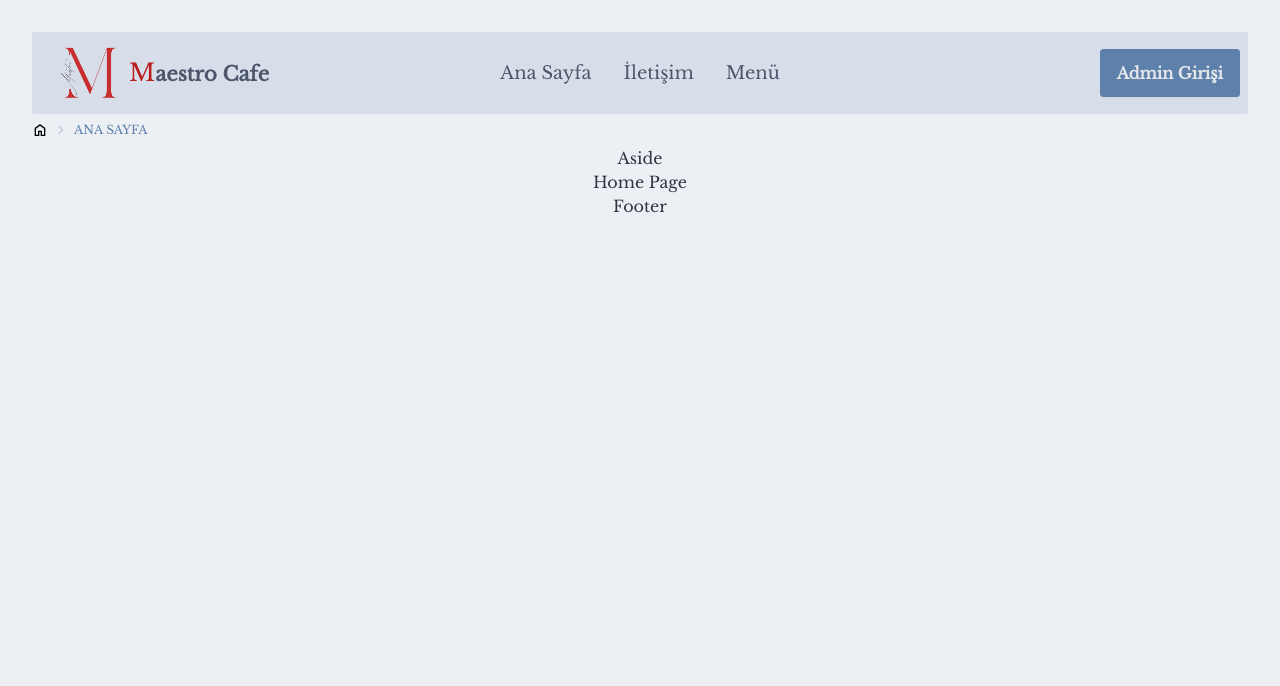
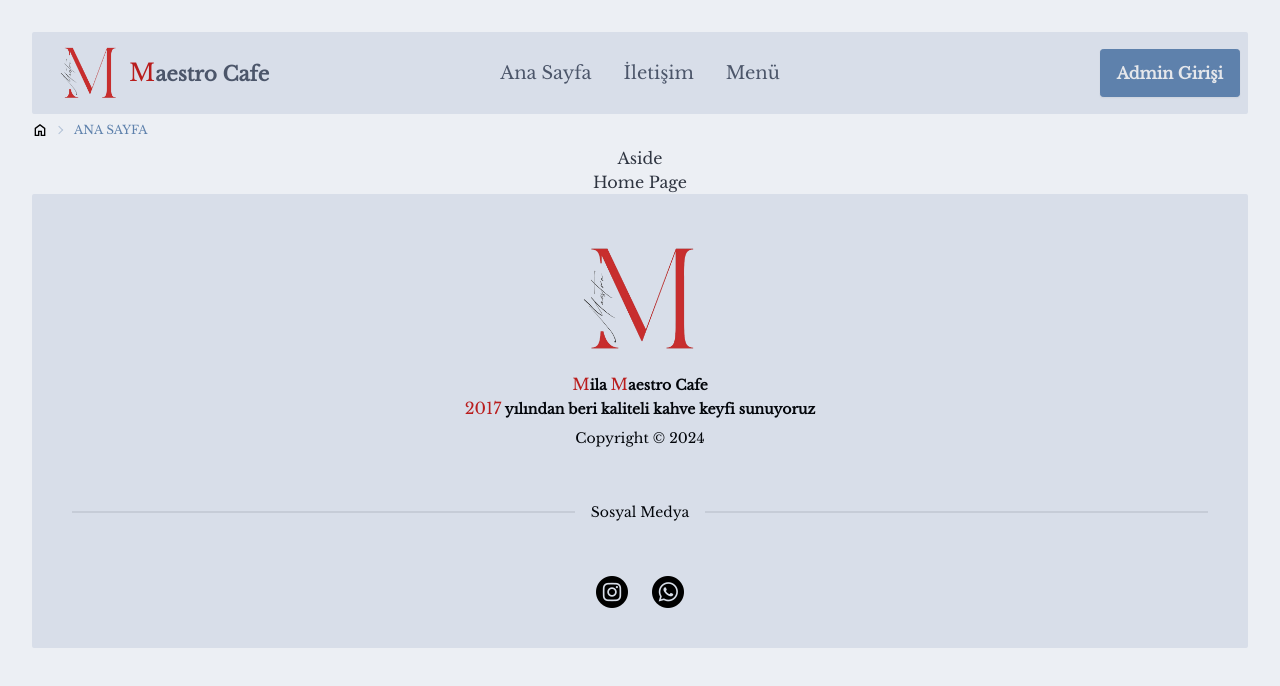
Before and after one commit to DoguhanErol/New_Maestro_Cafe_Website-Menu, a React (Vite) app in the folder frontend/: page / in a window 1280 px wide. Shown: the top 686 px of the page. Built offline with nearby package versions, Linux system fonts and the light colour scheme.

Commit message:
Footer completed.

```diff
--- a/frontend/src/App.css
+++ b/frontend/src/App.css
@@ -6,11 +6,10 @@
   font-family: "Libre Baskerville", serif;
   font-weight: 100;
 }
-.active-navigation {
-  color: #9b3333; /* Kırmızı arka plan rengi */
-}
-.active-navigation:focus {
-  background-color: yellow;
+.char-special {
+  --tw-text-opacity: 1;
+  color: rgb(185 28 28 / var(--tw-text-opacity));
+  font-weight: 200;
 }
 
 .logo {
--- a/frontend/src/logic/Config.ts
+++ b/frontend/src/logic/Config.ts
@@ -1,3 +1,5 @@
 //Front End Urls
 export const baseUrl:string = "http://localhost:5173/";
 export const adminLoginUrl:string = "http://127.0.0.1:8000/admin";
+export const instagramUrl:string = "https://www.instagram.com/maestrocafe2023/";
+export const whatsappUrl:string = "https://api.whatsapp.com/send?phone=905428929862&text=Merhaba,%20hizmetleriniz%20hakk%C4%B1nda%20bilgi%20almak%20istiyorum.";
--- a/frontend/src/ui/components/shared/Footer.tsx
+++ b/frontend/src/ui/components/shared/Footer.tsx
@@ -1,7 +1,34 @@
+import logoImg from './../../../assets/logo.png';
+import instagramDarkImg from "../../../assets/instagramDark.png";
+import whatsappDarkImg from "../../../assets/whatsappDark.png";
+import {whatsappUrl,instagramUrl} from '../../../logic/Config';
+import { Link } from 'react-router-dom';
 
 const Footer:React.FC = () => {
   return (
-    <footer>Footer</footer>
+    <footer className="footer footer-center p-10 bg-base-300 text-primary-content rounded-sm">
+      {/* Logo and Copyright */}
+      <aside>
+        <Link className='btn btn-ghost h-auto' to={'/'}>
+          <img className='w-32' src={logoImg} alt="" />
+        </Link>
+        <p className="font-bold">
+        <span className='char-special text-base'>M</span>ila <span className='char-special text-base'>M</span>aestro Cafe<br/><span className='char-special text-base'>2017</span> yılından beri kaliteli kahve keyfi sunuyoruz
+        </p>
+        <p>Copyright © 2024</p>
+      </aside>
+      {/* Divider Line */}
+      <div className="flex flex-col w-full">
+          <div className="divider">Sosyal Medya</div>
+      </div>
+      {/* Social Media Accounts */}
+      <nav>
+        <section className="grid grid-flow-col gap-6">
+          <a href={instagramUrl} target='blank'> <img src={instagramDarkImg} alt="Instagram Icon" /></a>
+          <a href={whatsappUrl}  target='blank'> <img src={whatsappDarkImg} alt="Whatsapp Icon" /></a>
+        </section>
+      </nav>
+    </footer>
   )
 }
 
--- a/frontend/src/ui/components/shared/Navbar.tsx
+++ b/frontend/src/ui/components/shared/Navbar.tsx
@@ -23,7 +23,7 @@ const Navbar:React.FC = () => {
             {/* Logo */}
             <a href="/" className="btn btn-ghost text-xl w-auto h-auto">
             <img className=" w-16" src={logoImg} alt="Maestro Logo" />
-            <h2 className="text-neutral"> <span className="text-red-700 text-2xl font-light">M</span>aestro Cafe</h2>
+            <h2 className="text-neutral"> <span className="char-special text-2xl">M</span>aestro Cafe</h2>
             </a>
 
           </section>
```
Also changed, not shown: frontend/src/assets/instagramDark.png (added), frontend/src/assets/whatsappDark.png (added).
